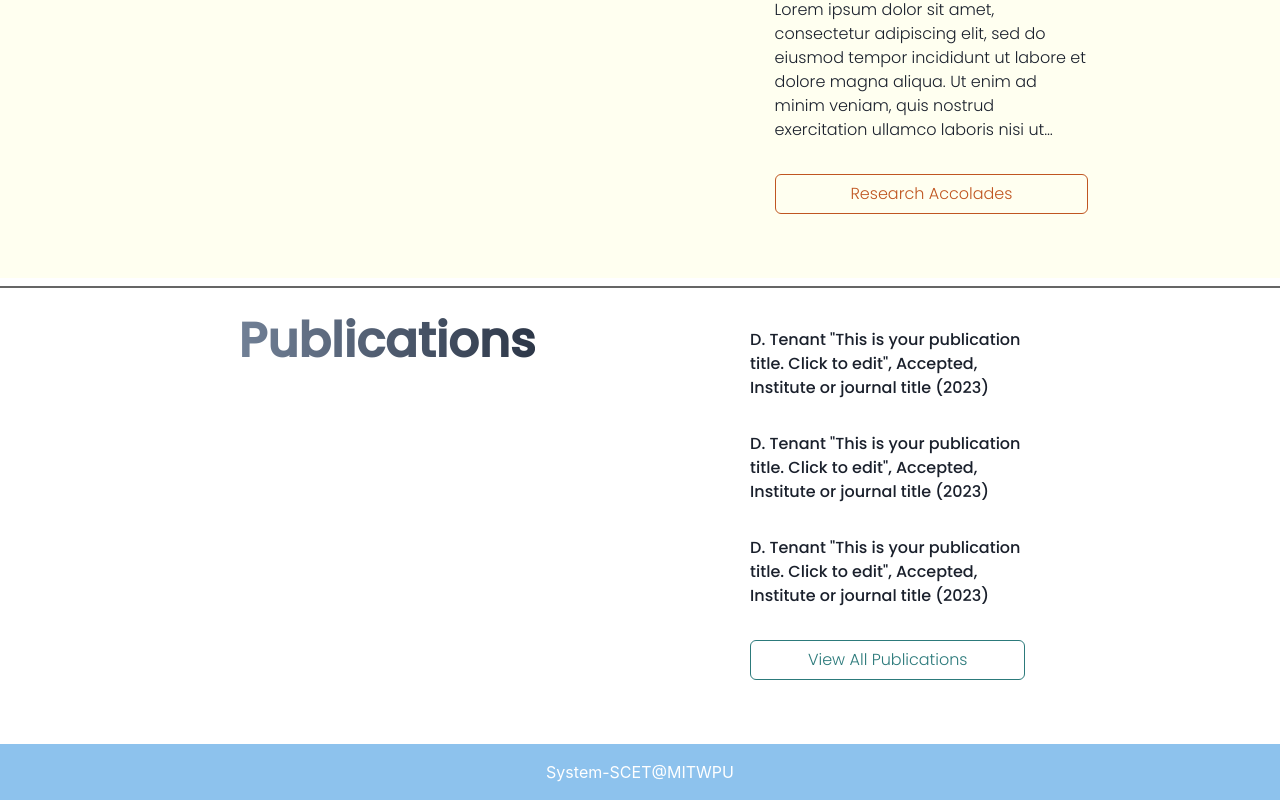
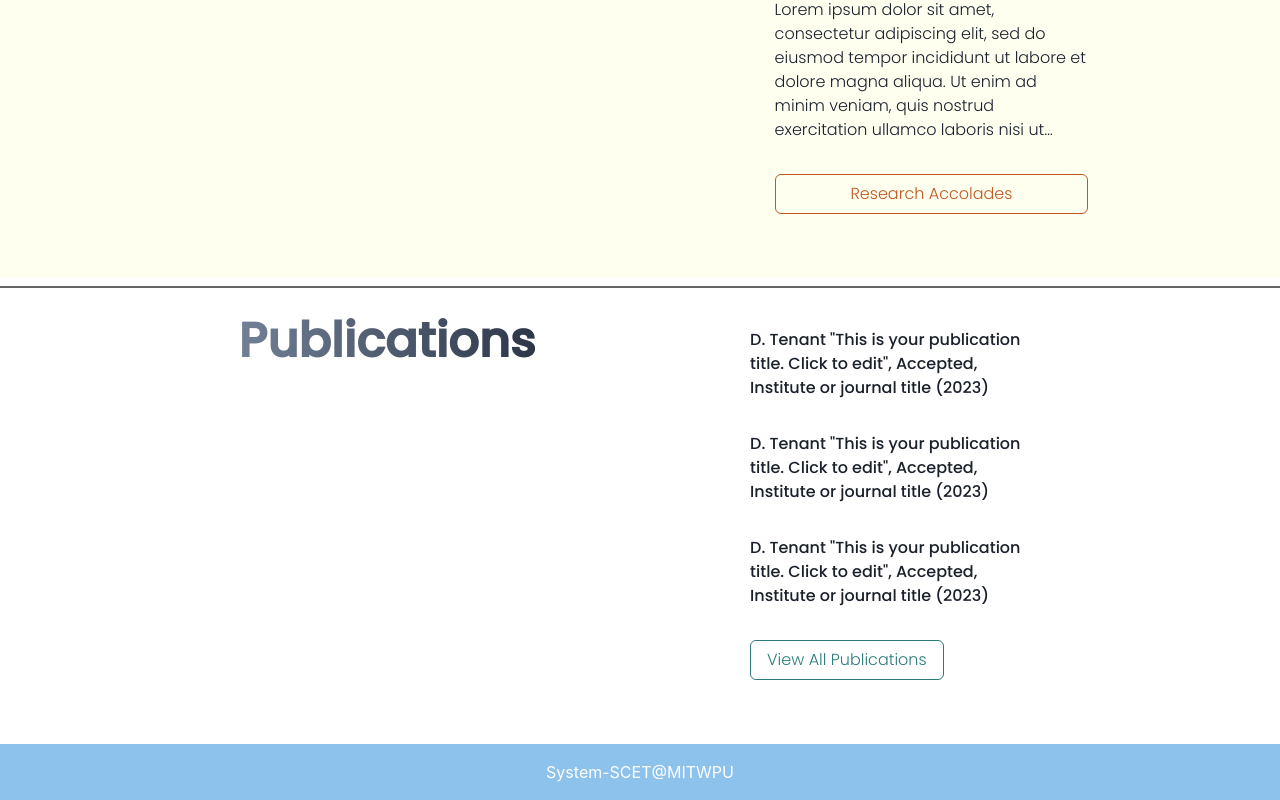
Before and after one commit to Gooner1886/systems-scet-mit, a React (Create React App) app: page /about in a window 1280 px wide. Shown: the part 1309-2109 px from the top of the page. Built offline with nearby package versions, Linux system fonts and the light colour scheme; a web font is replaced by a local one.

Commit message:
added link to view all publications

```diff
--- a/src/components/AboutPage/PublicationOverview.js
+++ b/src/components/AboutPage/PublicationOverview.js
@@ -1,5 +1,6 @@
 import React from "react";
 import { Stack, Heading, Text, Button } from "@chakra-ui/react";
+import { Link } from "react-router-dom";
 
 function PublicationOverview() {
   return (
@@ -49,9 +50,16 @@ function PublicationOverview() {
           Institute or journal title (2023)
         </Text>
         <br />
-        <Button colorScheme="teal" variant="outline" fontFamily={"Zilla Slab", "Poppins"} fontWeight={300}>
-          View All Publications
-        </Button>
+        <Link to="/test">
+          <Button
+            colorScheme="teal"
+            variant="outline"
+            fontFamily={("Zilla Slab", "Poppins")}
+            fontWeight={300}
+          >
+            View All Publications
+          </Button>
+        </Link>
       </Stack>
     </Stack>
   );
```
